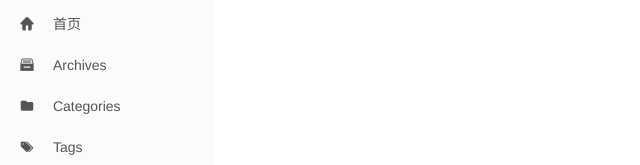
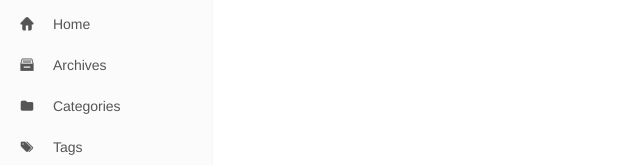
Before and after one commit to CatchaGrenade/CatchaGrenade.github.io, a plain HTML site: page index.html in a window 1280 px wide. Shown: the part 215-380 px from the top of the page, 0-640 px from the left. Drawn offline with nearby package versions, Linux system fonts and the light colour scheme; no server answers.

Commit message:
Site updated: 2020-06-18 18:34:59

```diff
--- a/index.html
+++ b/index.html
@@ -99,7 +99,7 @@
 
             <i class="icon icon-home-fill"></i>
 
-            <span class="menu-title">首页</span>
+            <span class="menu-title">Home</span>
           </a>
         </li>
 
```
